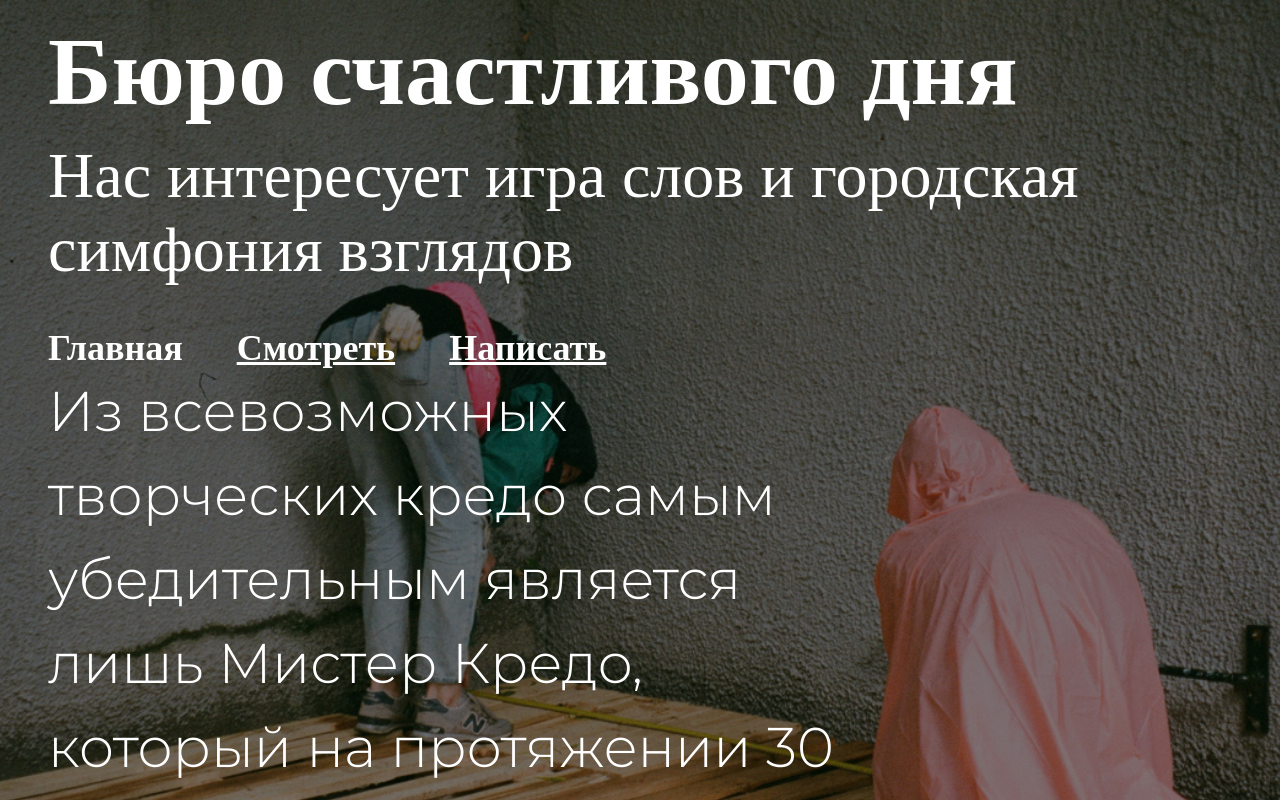
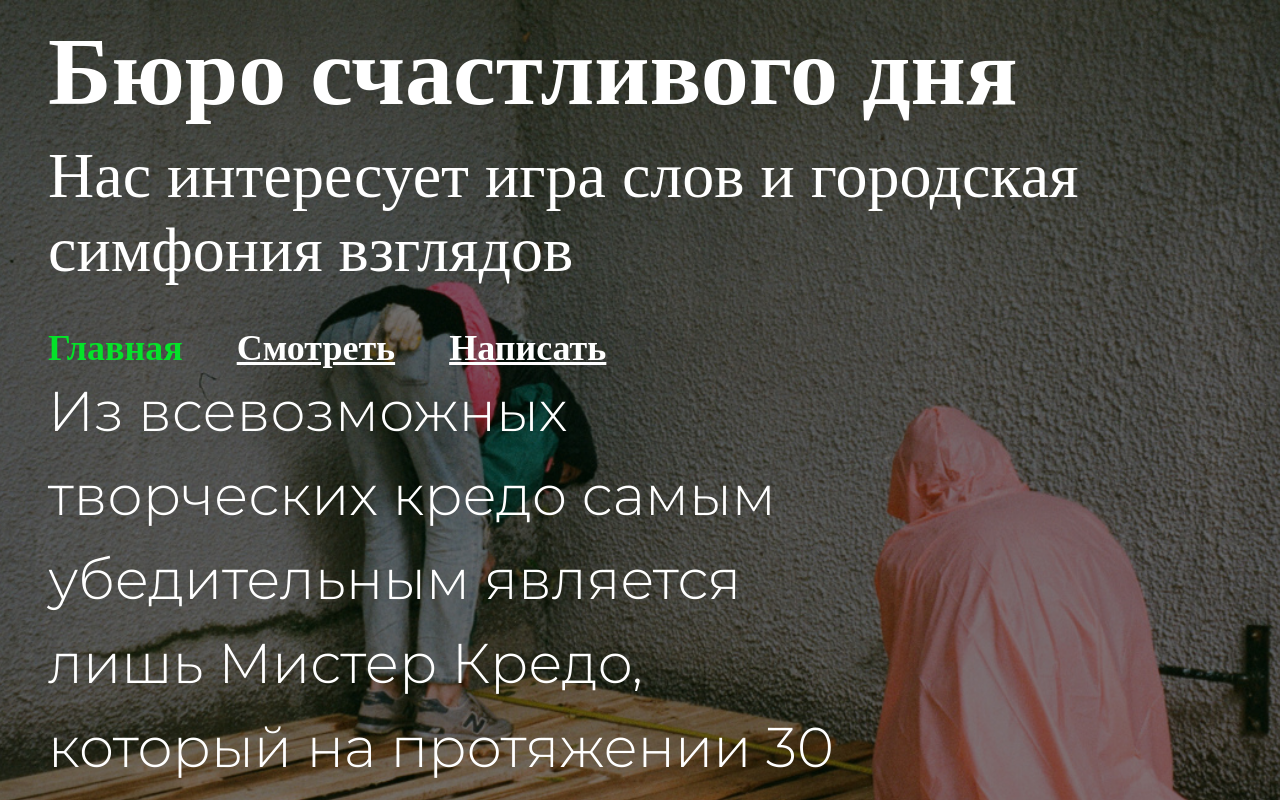
Before and after one commit to rominmx/luckydaybureau, a Vue app: page / in a window 1280 px wide. In both pictures the pointer is over the link "Главная". Shown: the top 800 px of the page. Built offline with nearby package versions, Linux system fonts and the light colour scheme; a web font is replaced by a local one.

Commit message:
Update stylesheets on Look page

```diff
--- a/src/App.vue
+++ b/src/App.vue
@@ -35,6 +35,7 @@ export default {
 @import './stylesheets/mixins';
 
 .container {
+  background-color: var(--color-green);
   background-repeat: no-repeat;
   background-position: 50% 50%;
   background-size: cover;
@@ -115,6 +116,10 @@ export default {
   font-weight: 700;
   margin-right: 1.5em;
 
+  &:hover {
+    color: var(--color-green);
+  }
+
   @include mobile {
     margin-right: 0;
   }
```
